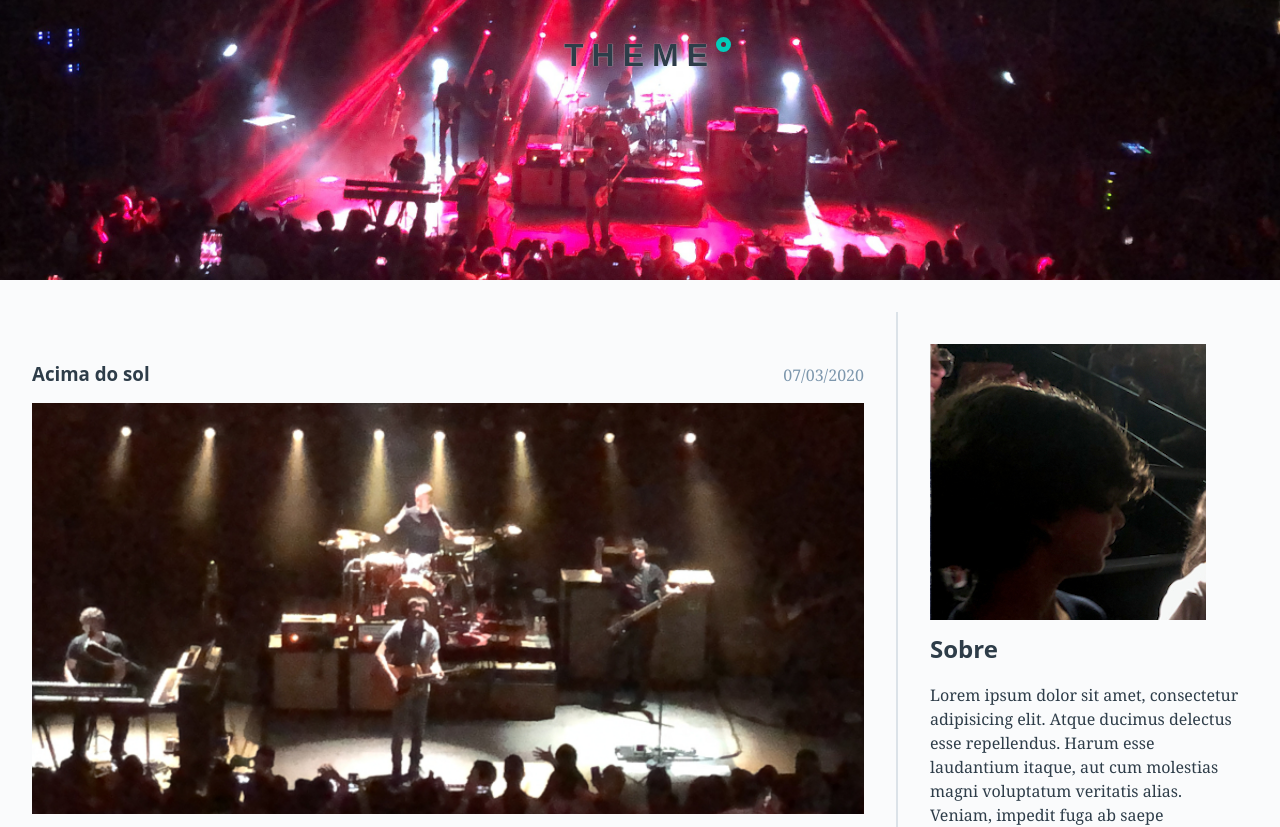
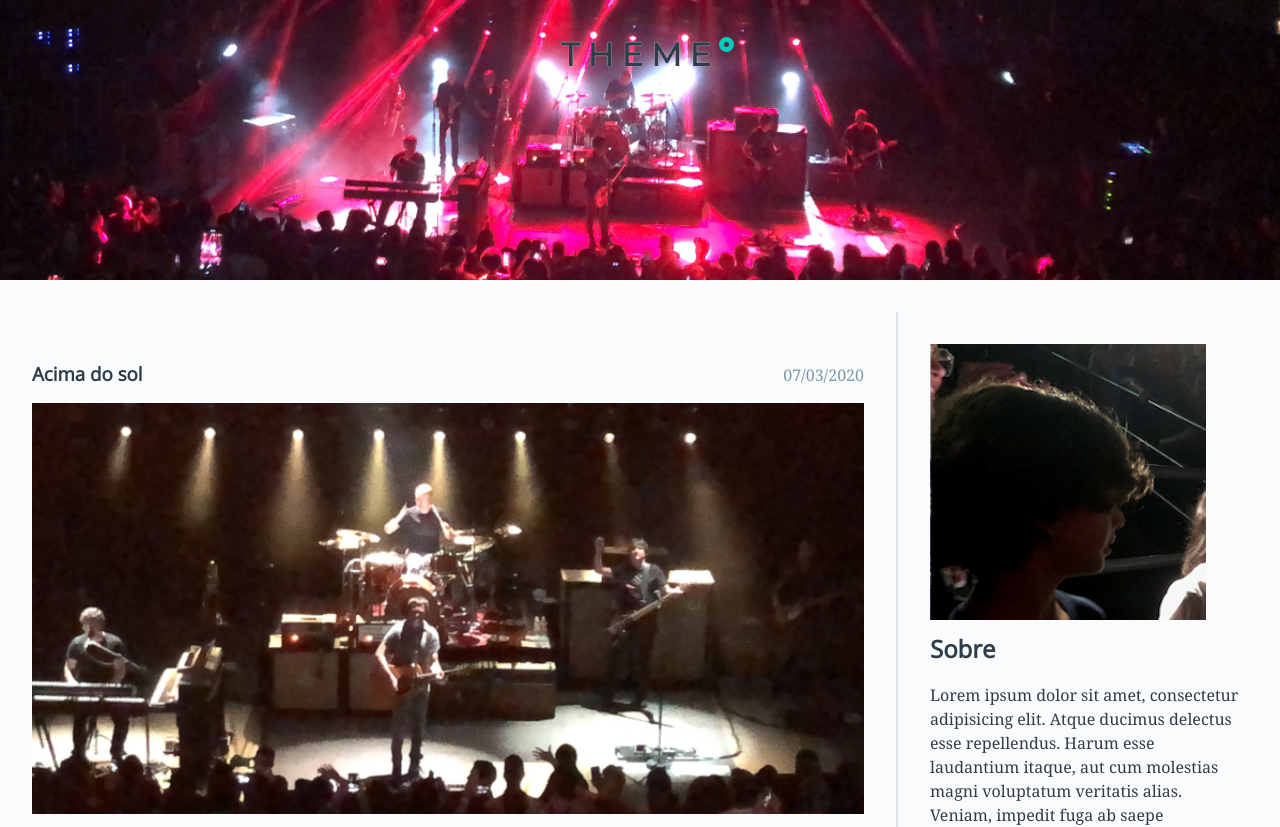
Before and after one commit to mariojp/course-git-blog-project, a plain HTML site: page index.html in a window 1280 px wide. Shown: the top 827 px of the page. Drawn offline with nearby package versions, Linux system fonts and the light colour scheme.

Commit message:
Update google fonts

```diff
--- a/index.html
+++ b/index.html
@@ -7,6 +7,7 @@
     <meta name="description" content="">
     <link rel="stylesheet" href="css/app.css">
     <link rel="stylesheet" href="css/normalize.min.css">
+    <link rel="stylesheet" href="https://fonts.googleapis.com/css?family=Montserrat|Open+Sans">
 
 </head>
 <body>
```
